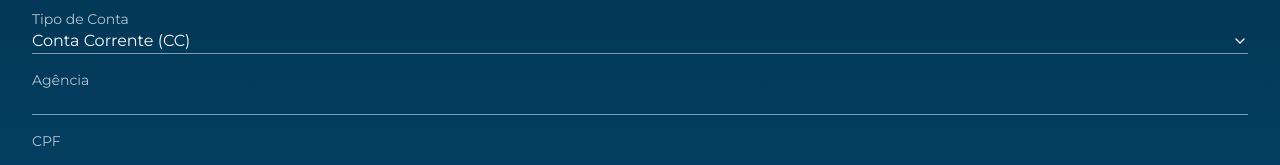
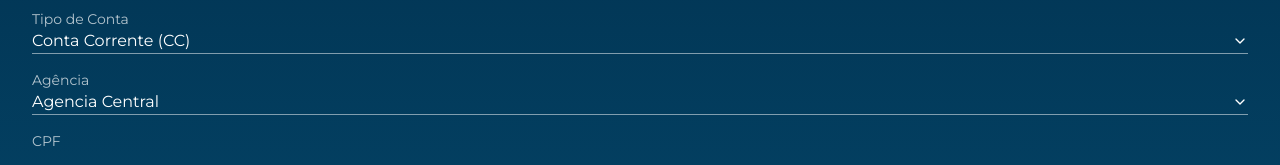
Before and after one commit to LeonardoAtaides/Banco-Malvader, a Next.js app: page /Funcionario/AbrirConta in a window 1280 px wide. Shown: the part 244-409 px from the top of the page. Built offline with nearby package versions, Linux system fonts and the light colour scheme.

Commit message:
troca de input para select

```diff
--- a/src/app/Funcionario/AbrirConta/page.tsx
+++ b/src/app/Funcionario/AbrirConta/page.tsx
@@ -20,7 +20,7 @@ export default function AberturaConta() {
     nome: "",
     nascimento: "",
     tipoConta: "Conta Corrente (CC)",
-    agencia: "",
+    agencia: "Agencia Central",
     cpf: "",
     telefone: "",
     vencimento: "Dia 5",
@@ -252,16 +252,45 @@ export default function AberturaConta() {
               )}
             </div>
 
+
+
             {/* Agência */}
-            <div>
+            <div className="relative">
               <label className="block text-sm text-white/70">Agência</label>
-              <input
-                type="text"
-                required
-                value={agencia}
-                onChange={handleContaChange}
-                className="w-full bg-transparent border-b border-white/50 text-white outline-none"
-              />
+              <div
+                className="w-full border-b border-white/50 flex justify-between items-center cursor-pointer"
+                onClick={() =>
+                  setOpenSelect(openSelect === "agencia" ? null : "agencia")
+                }
+              >
+                <span>{formData.agencia}</span>
+                <ChevronDown
+                  className={`w-4 h-4 text-white transition-transform ${
+                    openSelect === "agencia" ? "rotate-180" : ""
+                  }`}
+                />
+              </div>
+
+              {openSelect === "agencia" && (
+                <div className="absolute z-20 w-full mt-1 bg-[#012E4B] rounded-md shadow-md border border-white/20 overflow-hidden">
+                  {[
+                    "Agencia Central",
+                  ].map((tipo) => (
+                    <div
+                      key={tipo}
+                      onClick={() => handleChange("tipoConta", tipo)}
+                      className={`px-3 py-2 text-sm flex justify-between items-center hover:bg-white/10 cursor-pointer ${
+                        formData.agencia === tipo ? "text-white" : "text-white/80"
+                      }`}
+                    >
+                      <span>{tipo}</span>
+                      {formData.agencia === tipo && (
+                        <Check className="w-4 h-4 text-white" />
+                      )}
+                    </div>
+                  ))}
+                </div>
+              )}
             </div>
 
             {/* CPF */}
```
Also changed, not shown: src/app/api/funcionario/abrirconta/route.ts (added).
